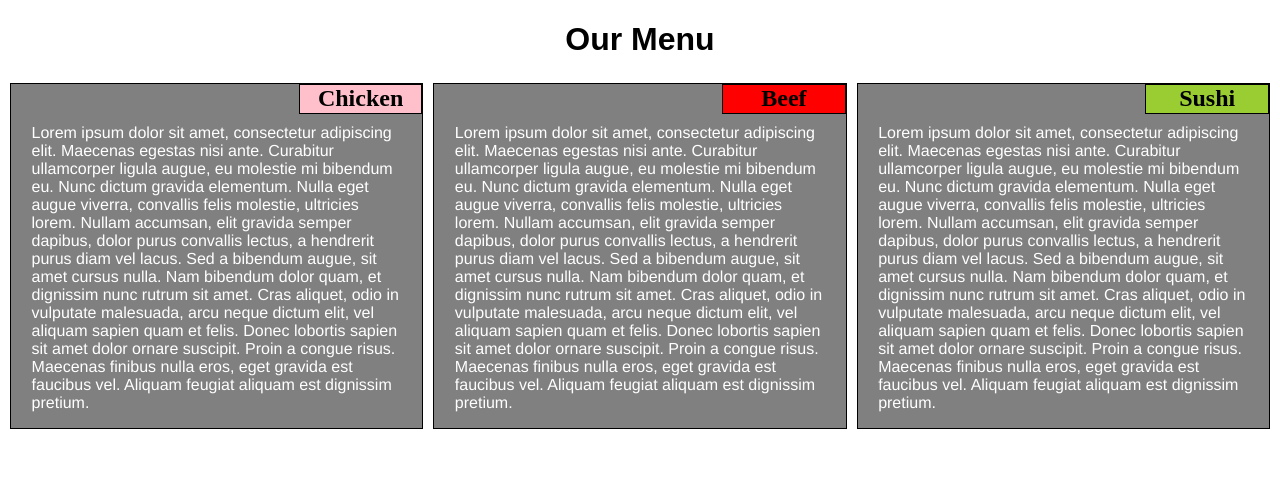
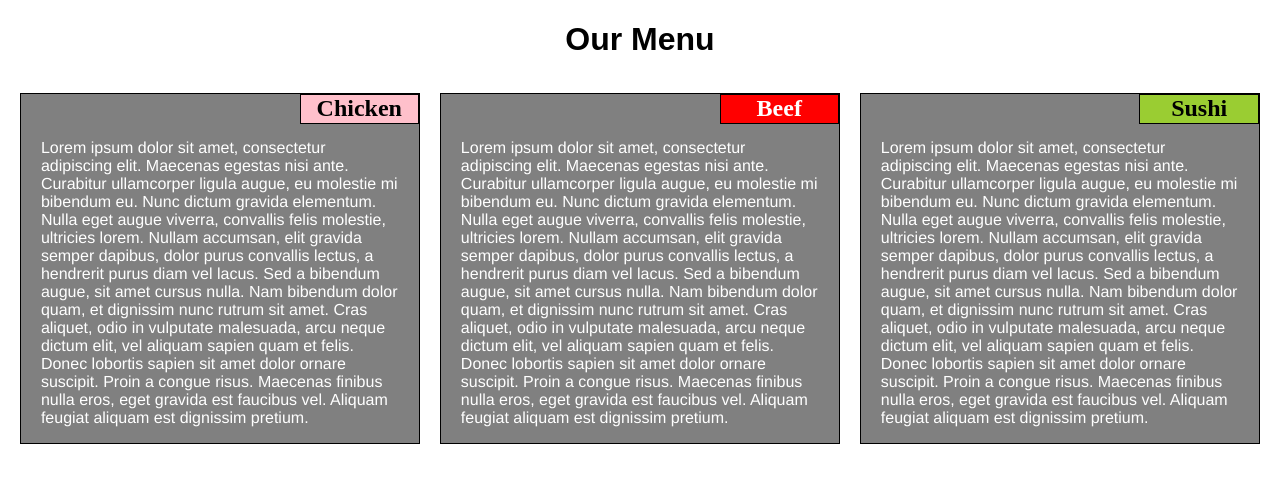
Before and after one commit to kartiksoni98/CourseraRepo, a plain HTML site: page Module2Assignment/index.html in a window 1280 px wide. Drawn offline with Linux system fonts and the light colour scheme.

Commit message:
Completed Module 2 Assignment

```diff
--- a/Module2Assignment/css/styles.css
+++ b/Module2Assignment/css/styles.css
@@ -4,11 +4,11 @@
   }
 
   body {
-    margin: 5px;
+    margin: 10px;
   }
 
   h1 {
-    margin-bottom: 25px;
+    margin-bottom: 35px;
     text-align: center;
     font-family: Arial, Helvetica, sans-serif;
   }
@@ -17,9 +17,9 @@
     border: 1px solid black;
     position: relative;
     background-color: grey;
-    margin-bottom: 15px;
-    margin-left: 5px;
-    margin-right: 5px;
+    margin-bottom: 20px;
+    margin-left: 10px;
+    margin-right: 10px;
   }
 
   .sectiontitle {
@@ -38,9 +38,9 @@
     width: 90%;
     margin-right: auto;
     margin-left: auto;
-    font-family: Helvetica;
+    font-family: Helvetica, sans-serif;
     color: white;
-    margin-top: 40px;
+    margin-top: 45px;
   }
 
   /* Simple Responsive Framework. */
@@ -54,6 +54,7 @@
 
   #beeftitle {
     background-color: red;
+    color: white;
   }
 
   #sushititle {
```
